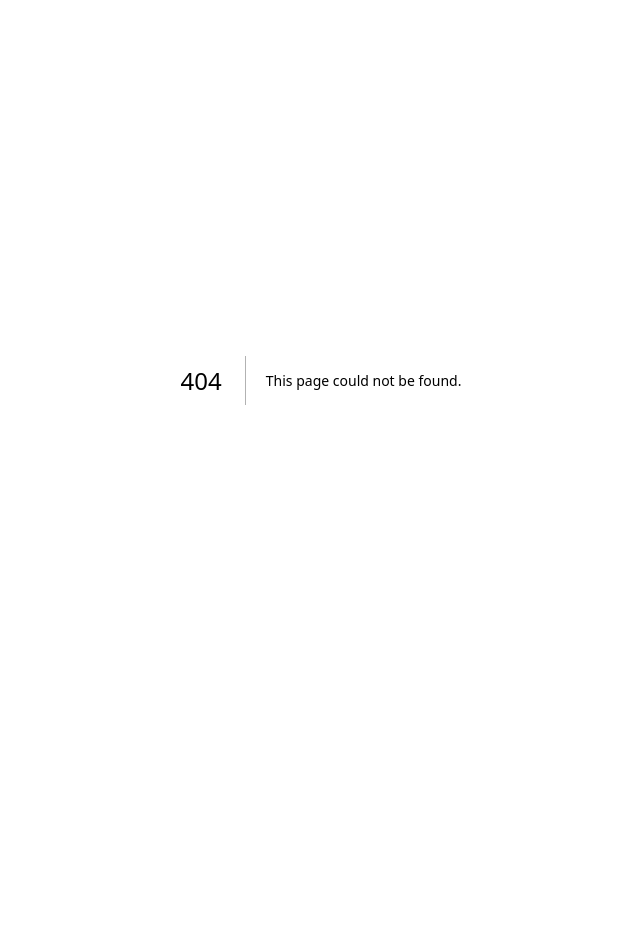
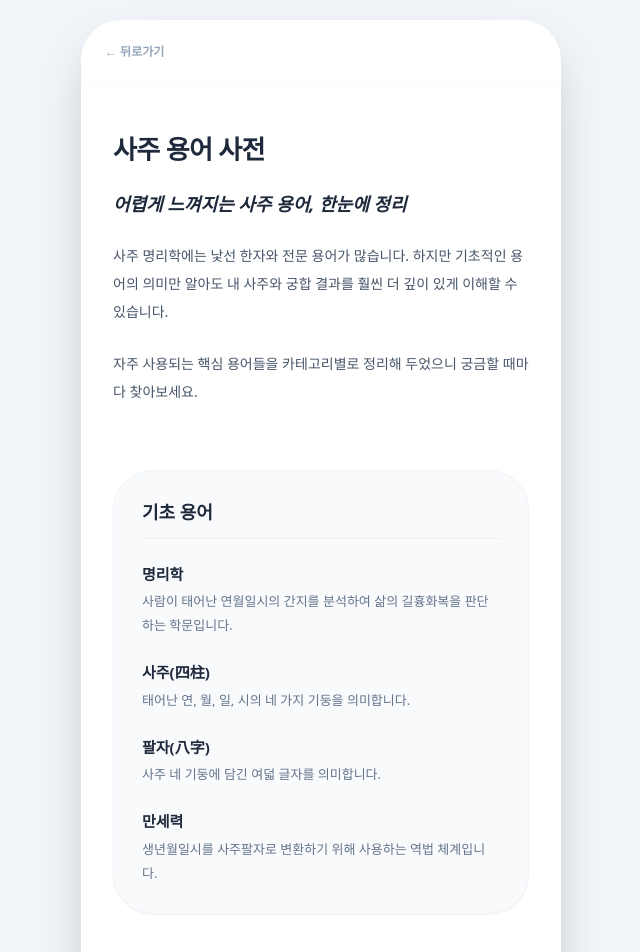
Before and after one commit to PLANB-John/oursai-web, a Next.js app: page /guide/dictionary in a window 1280 px wide. Before the commit this address had no page. Shown: the part 20-972 px from the top of the page, without its empty margins (319-959 px from the left). Before the commit the page ends 800 px from the top, so only its background shows below. Built offline with nearby package versions, Linux system fonts and the light colour scheme.

Commit message:
Create dictionary.js

```diff
--- /dev/null
+++ b/pages/guide/dictionary.js
@@ -0,0 +1,112 @@
+import React from 'react';
+import Head from 'next/head';
+
+export default function DictionaryGuide() {
+  const sections = [
+    {
+      title: "기초 용어",
+      items: [
+        { term: "명리학", desc: "사람이 태어난 연월일시의 간지를 분석하여 삶의 길흉화복을 판단하는 학문입니다." },
+        { term: "사주(四柱)", desc: "태어난 연, 월, 일, 시의 네 가지 기둥을 의미합니다." },
+        { term: "팔자(八字)", desc: "사주 네 기둥에 담긴 여덟 글자를 의미합니다." },
+        { term: "만세력", desc: "생년월일시를 사주팔자로 변환하기 위해 사용하는 역법 체계입니다." }
+      ],
+      color: "bg-slate-50 border-slate-100"
+    },
+    {
+      title: "간지와 일주",
+      items: [
+        { term: "천간(天干)", desc: "사주 기둥의 윗글자로 마음, 정신, 생각의 지향점을 나타냅니다. (갑, 을, 병, 정...)" },
+        { term: "지지(地支)", desc: "사주 기둥의 아랫글자로 현실적인 행동, 생활 방식을 나타냅니다. (자, 축, 인, 묘...)" },
+        { term: "일주(日柱)", desc: "태어난 날의 기둥으로 '나 자신'의 본질을 상징하는 가장 중요한 지표입니다." },
+        { term: "일간(日干)", desc: "일주의 윗글자로 사주 전체의 주인공인 '나'를 의미합니다." }
+      ],
+      color: "bg-purple-50 border-purple-100"
+    },
+    {
+      title: "오행과 관계",
+      items: [
+        { term: "오행(五行)", desc: "만물을 구성하는 다섯 기운(목, 화, 토, 금, 수)을 말합니다." },
+        { term: "상생(相生)", desc: "어느 한 기운이 다른 기운을 돕거나 생해주는 긍정적인 관계입니다." },
+        { term: "상극(相剋)", desc: "어느 한 기운이 다른 기운을 제어하거나 억제하는 관계입니다." },
+        { term: "합(合)", desc: "서로 다른 기운이 만나 조화를 이루거나 새로운 기운으로 변하는 현상입니다." },
+        { term: "충(沖)", desc: "서로 반대되는 기운이 만나 부딪치고 변화가 일어나는 현상입니다." }
+      ],
+      color: "bg-blue-50 border-blue-100"
+    }
+  ];
+
+  return (
+    <div className="min-h-screen bg-slate-100 flex justify-center items-start sm:py-10 font-sans text-slate-800">
+      <Head>
+        <title>사주 용어 사전 | 우리 사이 (oursai.kr)</title>
+      </Head>
+
+      <div className="w-full max-w-[480px] min-h-screen bg-white shadow-2xl flex flex-col relative overflow-hidden sm:rounded-[40px] pb-20">
+
+        {/* --- 상단 네비게이션 (우리 사이트 스타일) --- */}
+        <div className="px-6 py-6 border-b border-slate-50 flex items-center justify-between">
+          <a href="/guide" className="text-xs text-slate-400 font-bold flex items-center gap-1 hover:text-purple-400 transition-colors">
+            ← 뒤로가기
+          </a>
+        </div>
+
+        <main className="px-8 py-12 space-y-16">
+          {/* 1. 도입부 (이음 텍스트 반영) */}
+          <section className="space-y-6">
+            <h1 className="text-[26px] font-black text-slate-800 tracking-tight leading-tight">사주 용어 사전</h1>
+            <div className="space-y-6 text-[14px] text-slate-600 leading-7">
+              <p className="font-bold text-slate-800 text-lg italic">어렵게 느껴지는 사주 용어, 한눈에 정리</p>
+              <p>사주 명리학에는 낯선 한자와 전문 용어가 많습니다. 하지만 기초적인 용어의 의미만 알아도 내 사주와 궁합 결과를 훨씬 더 깊이 있게 이해할 수 있습니다.</p>
+              <p>자주 사용되는 핵심 용어들을 카테고리별로 정리해 두었으니 궁금할 때마다 찾아보세요.</p>
+            </div>
+          </section>
+
+          {/* 2. 카테고리별 용어 정리 (이음 디자인 재현) */}
+          <section className="space-y-10">
+            {sections.map((sec, i) => (
+              <div key={i} className={`${sec.color} p-7 rounded-[40px] border space-y-6 shadow-sm`}>
+                <h2 className="font-black text-[18px] text-slate-800 border-b border-black/5 pb-3">{sec.title}</h2>
+                <div className="space-y-6">
+                  {sec.items.map((item, j) => (
+                    <div key={j} className="space-y-1">
+                      <p className="font-bold text-slate-800 text-[15px]">{item.term}</p>
+                      <p className="text-[13px] text-slate-500 leading-6">{item.desc}</p>
+                    </div>
+                  ))}
+                </div>
+              </div>
+            ))}
+          </section>
+
+          {/* --- 우리 사이 고유 하단 섹션 (일관성 유지) --- */}
+          <section className="pt-10 space-y-4 text-center">
+            <button className="w-full py-5 bg-white text-slate-700 rounded-[24px] font-bold text-[15px] border border-slate-100 shadow-sm hover:bg-slate-50 transition-colors">
+              모임 궁합 확인해보기 →
+            </button>
+            <button className="w-full py-5 bg-white text-slate-700 rounded-[24px] font-bold text-[15px] border border-slate-100 shadow-sm hover:bg-slate-50 transition-colors">
+              나와 궁합 확인해보기 →
+            </button>
+          </section>
+        </main>
+
+        {/* --- 우리 사이 고유 푸터 (일관성 유지) --- */}
+        <footer className="px-8 py-16 bg-white text-center space-y-10 border-t border-slate-50">
+          <div className="flex justify-center gap-6 text-[12px] text-slate-300 font-bold">
+            <a href="/intro" className="hover:text-purple-400">서비스 소개</a>
+            <span className="text-slate-100">|</span>
+            <a href="/faq" className="hover:text-purple-400">자주 묻는 질문</a>
+            <span className="text-slate-100">|</span>
+            <a href="/feedback" className="hover:text-purple-400">의견 보내기</a>
+          </div>
+          <div className="flex justify-center gap-6 text-[12px] text-slate-300 font-bold">
+            <a href="/terms" className="hover:text-purple-400">이용약관</a>
+            <span className="text-slate-100">|</span>
+            <a href="/privacy" className="hover:text-purple-400">개인정보처리방침</a>
+          </div>
+          <p className="text-[11px] text-slate-200 font-medium italic">© 2026 oursai.kr | All Rights Reserved.</p>
+        </footer>
+      </div>
+    </div>
+  );
+}
```
